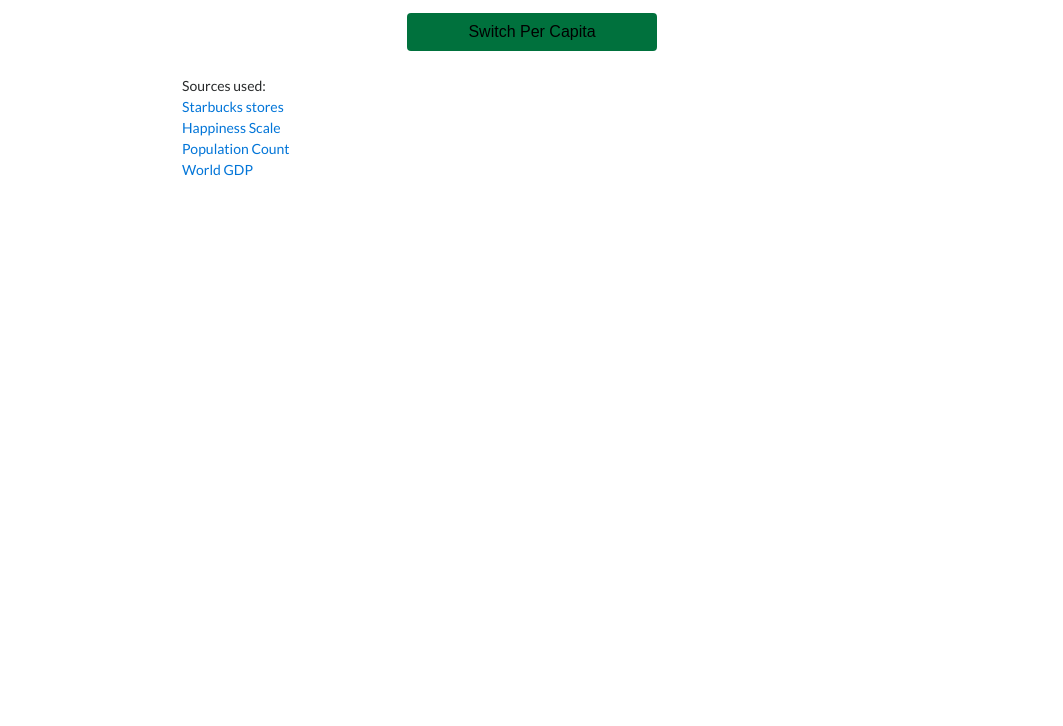
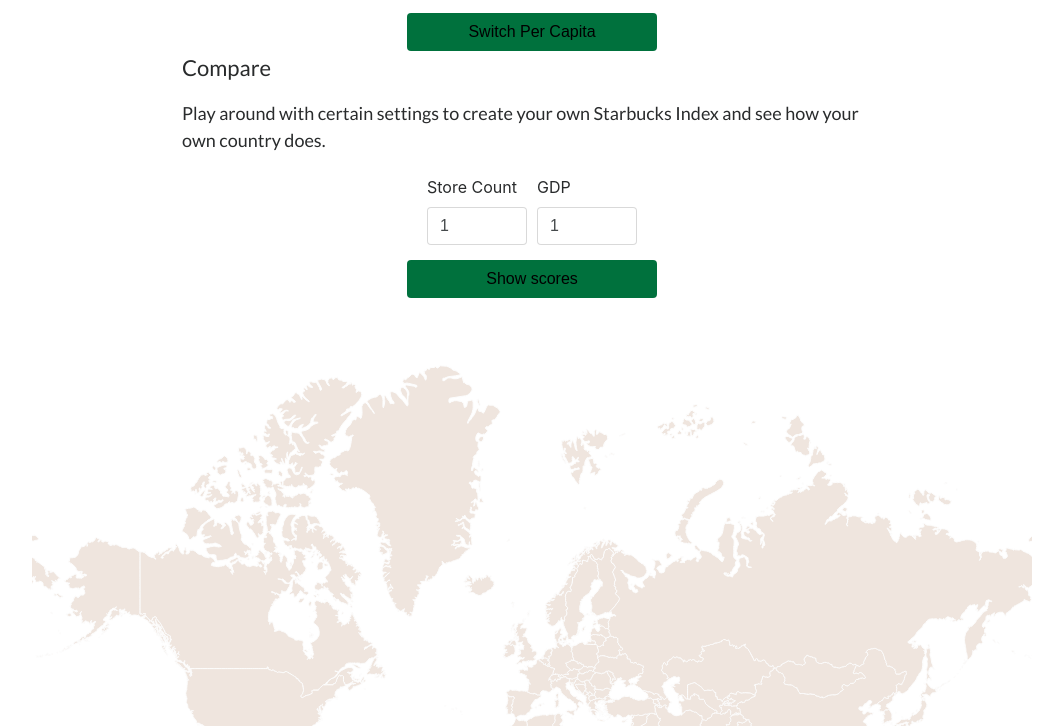
Before and after one commit to Mustachoman/DV, a plain HTML site: page Source/index.html in a window 1280 px wide. Shown: the part 2074-2800 px from the top of the page, without its empty margins (108-1171 px from the left). Before the commit the page ends 2270 px from the top, so only its background shows below. Drawn offline with nearby package versions, Linux system fonts and the light colour scheme.

Commit message:
compare map / functionality added

```diff
--- a/Source/Data/GDP.csv
+++ b/Source/Data/GDP.csv
@@ -20,9 +20,10 @@
 CHE,19,Switzerland,668851
 SAU,20,Saudi Arabia,646438
 ARG,21,Argentina,545476
-SWE,22,Sweden,514460
-POL,23,Poland,471364
-BEL,24,Belgium,467956
+TWN,22,Taiwan,528550
+SWE,23,Sweden,514460
+POL,24,Poland,471364
+BEL,25,Belgium,467956
 IRN,25,"Iran, Islamic Rep.",418977
 THA,26,Thailand,407026
 NGA,27,Nigeria,404653
--- /dev/null
+++ b/Source/JS/comparemap.js
@@ -0,0 +1,45 @@
+let compareData = {};
+
+let comparemap = new Datamap({
+    element: document.getElementById('comparemap'),
+    geographyConfig: {
+        popupTemplate: function (geography, data) {
+            return '<div class="hoverinfo"><b>' + geography.properties.name + '</b></div>'
+        }
+    },
+    fills: {
+        defaultFill: '#efe5de'
+    },
+    projection: 'mercator'
+});
+
+function updatecompareMap() {
+    let starbucksScore = {};
+
+    let storeModifier = d3.select("#nudStores").property("value");
+    let gdpModifier = d3.select("#nudGDP").property("value");
+
+    let storeScoreArray = Object.keys(storeCount).sort((a, b) => { return storeCount[b] - storeCount[a] }).reverse();
+    let gdpScoreArray = Object.keys(countryGDP).sort((a, b) => { return countryGDP[b] - countryGDP[a] }).reverse();
+
+    allStores.forEach((store) => {
+        countryName = store['Country3'];
+        let storeScore = storeScoreArray.indexOf(countryName) * storeModifier;
+        let gdpScore = gdpScoreArray.indexOf(countryName) * gdpModifier;
+        starbucksScore[countryName] = storeScore + gdpScore;
+    });
+
+    var paletteScale = d3.scale.log()
+        .domain([Math.min(...Object.values(starbucksScore)), Math.max(...Object.values(starbucksScore))])
+        .range(["#efffef", "#00713D"]);
+
+    for (country in starbucksScore) {
+        var iso = country,
+            value = starbucksScore[country];
+        compareData[iso] = { amount: value, fillColor: paletteScale(value) };
+    }
+
+    comparemap.updateChoropleth(countMapData);
+
+    console.log(starbucksScore);
+}
--- a/Source/index.html
+++ b/Source/index.html
@@ -50,6 +50,14 @@
             position: relative;
             width: 250px;
             left: calc(50% - 125px);
+        }
+
+        #nud {
+            position: relative;
+            width: 100px;
+            left: calc(50% - 110px);
+            float: left;
+            margin: 5px;
         }
     </style>
 </head>
@@ -127,6 +135,31 @@
         <button type="button" onclick="switchGDPDataSet()" class="btn btn-dark">Switch Per Capita</button>
     </div>
 
+    <div style="width: 700px; left: calc(50% - 350px); position: relative;">
+        <p style="font-size:22px">Compare</p>
+        <p>
+            Play around with certain settings to create your own Starbucks Index and see how your own country does.
+        </p>
+    </div>
+
+    <div style="height:750px; width:1000px; left:calc(50% - 500px); position:relative;">
+        <div id="nud">
+            <label for="nudStores">Store Count</label>
+            <input type="number" class="form-control" id="nudStores" style="width:100px" value="1" min="0" />
+        </div>
+        <div id="nud">
+            <label for="nudGDP">GDP</label>
+            <input type="number" class="form-control" id="nudGDP" style="width:100px" value="1" min="0" />
+        </div>
+
+        <div style="clear:left; padding:10px">
+            <button type="button" onclick="updatecompareMap()" class="btn btn-dark">Show scores</button>
+        </div>
+
+        <div id="comparemap" style="width: 1000px; height: 750px; float:left"></div>
+        <!-- <div class="gdpbar" style="width: 700px; height: 500px; float:left"></div> -->
+    </div>
+
     <br/>
     <div style="width: 700px; left: calc(50% - 350px); position: relative;">
         <p style="font-size:14px">
@@ -145,6 +178,7 @@
     <script src="JS/storebar.js"></script>
     <script src="JS/gdpmap.js"></script>
     <script src="JS/gdpbar.js"></script>
+    <script src="JS/comparemap.js"></script>
 </body>
 
 </html>
```
